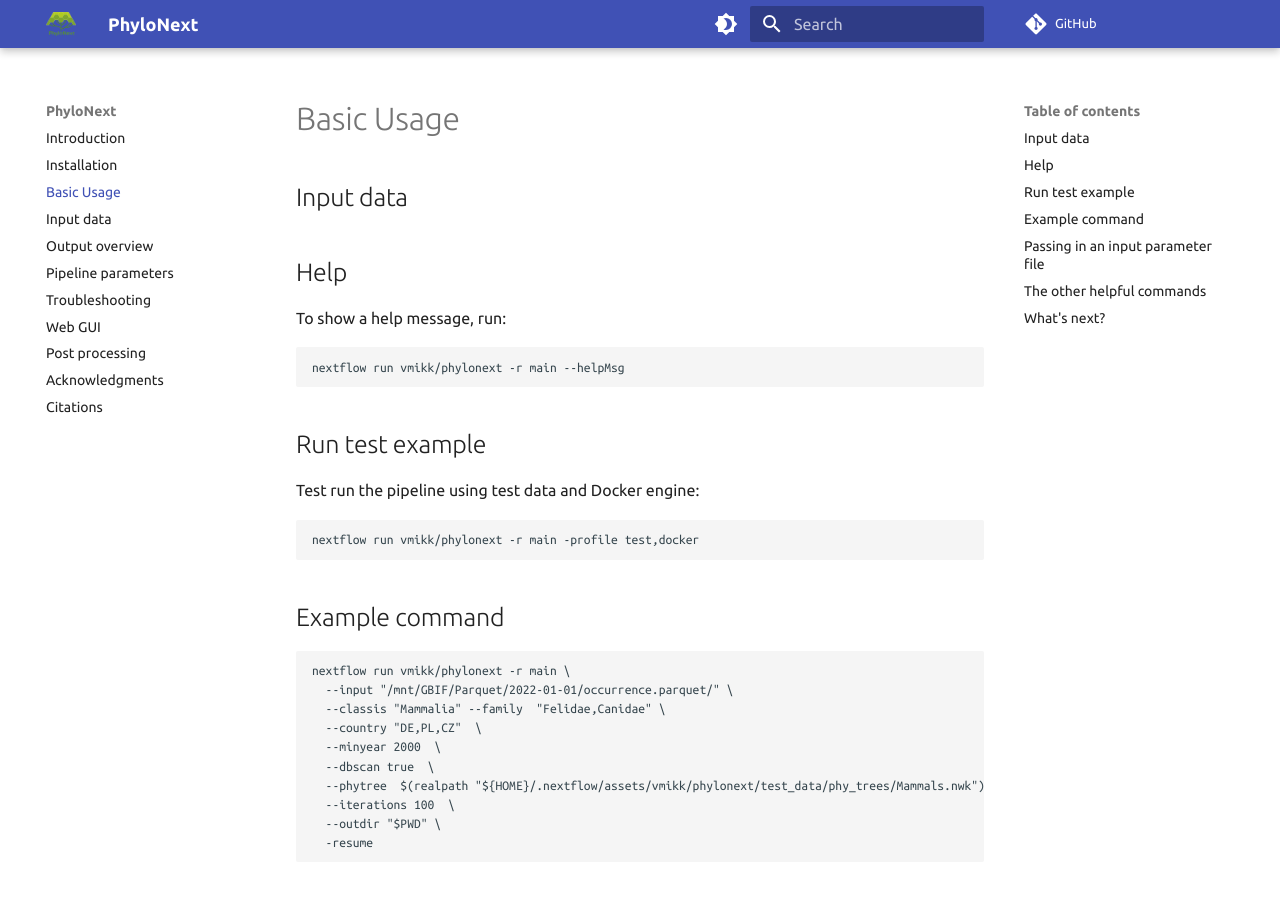
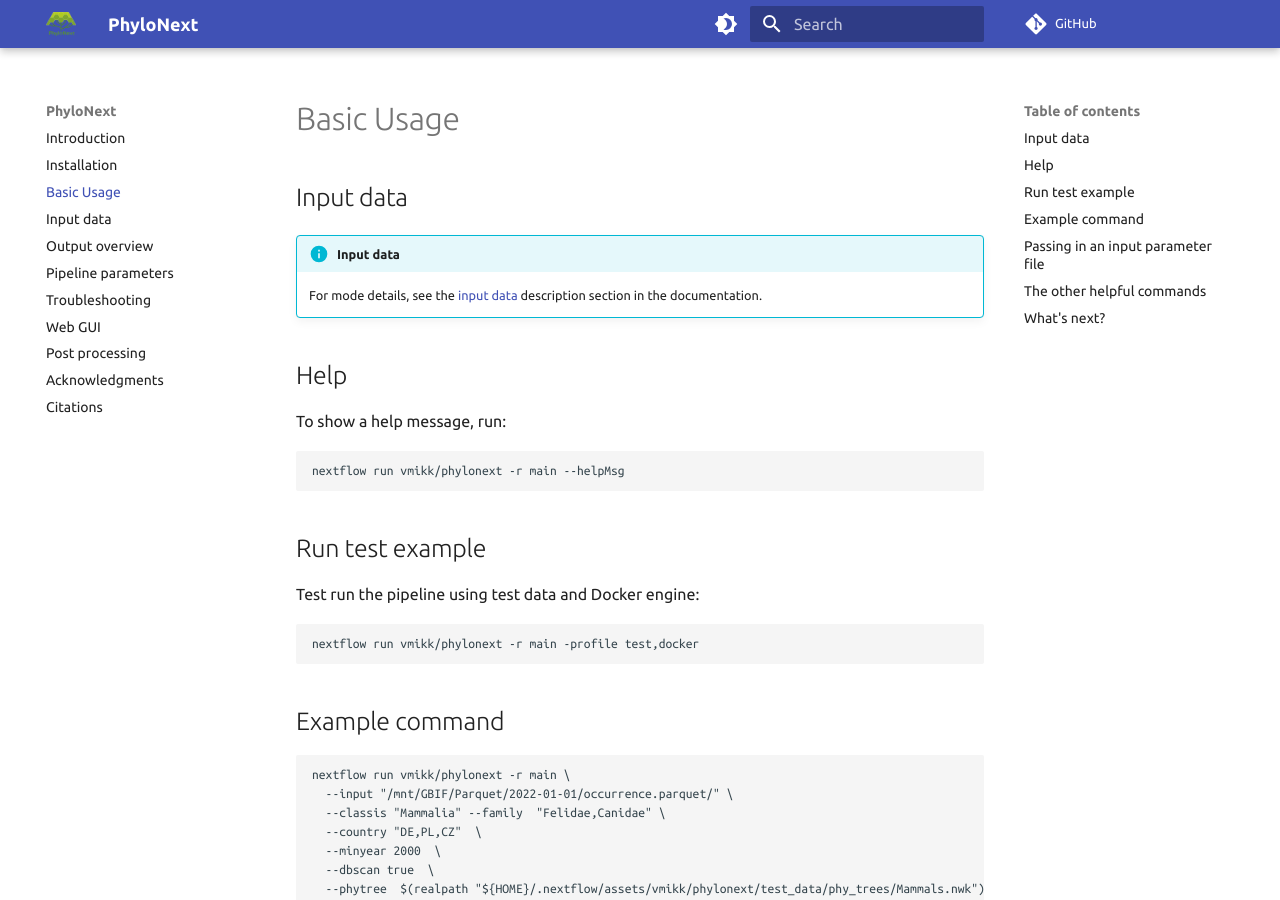
Before and after one commit to vmikk/phylonext_manual, an MkDocs documentation site: the page built from docs/usage.md, in a window 1280 px wide and 900 px high. Built offline with MkDocs 1.6.1 and Material for MkDocs 9.7.7, drawn with Linux system fonts in a browser that asks for light colours; comment, search, counter and statistics services are not loaded.

Commit message:
add input data link

```diff
--- a/docs/usage.md
+++ b/docs/usage.md
@@ -5,6 +5,9 @@ description: >-
 ---
 
 ## Input data
+
+!!! info "Input data"
+    For mode details, see the [input data](inputdata.md) description section in the documentation.
 
 ## Help
 
```
